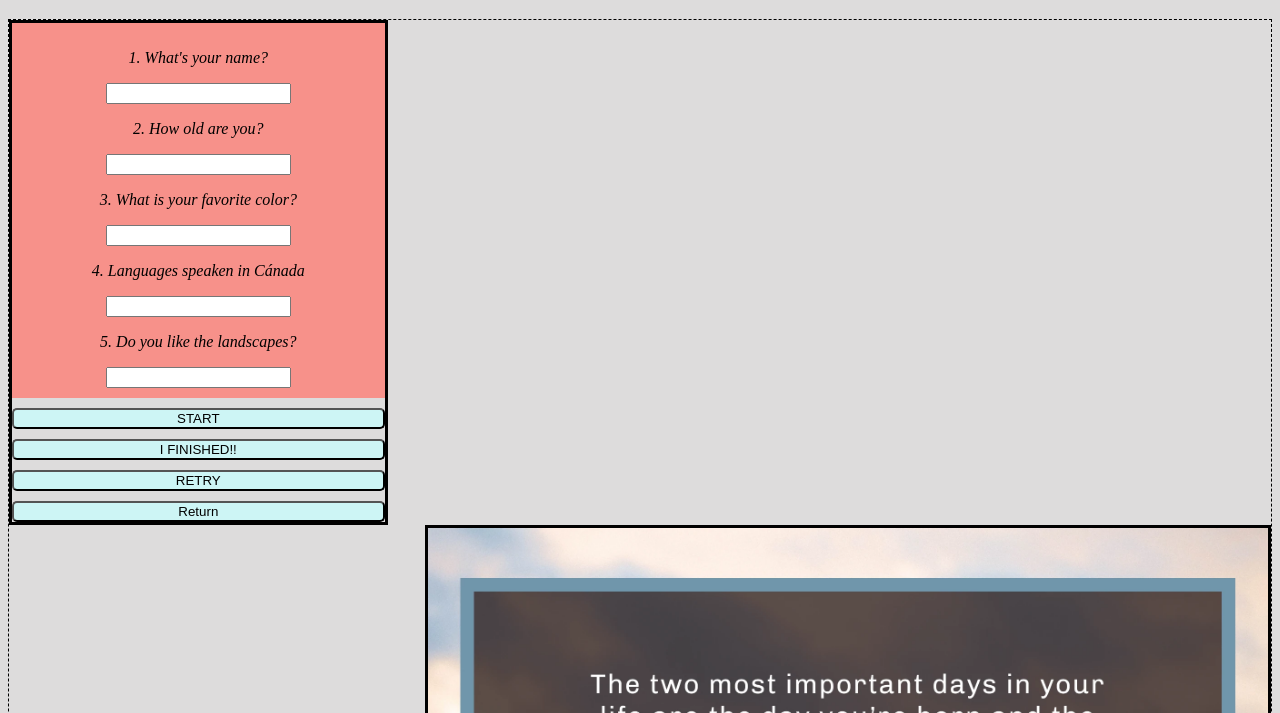
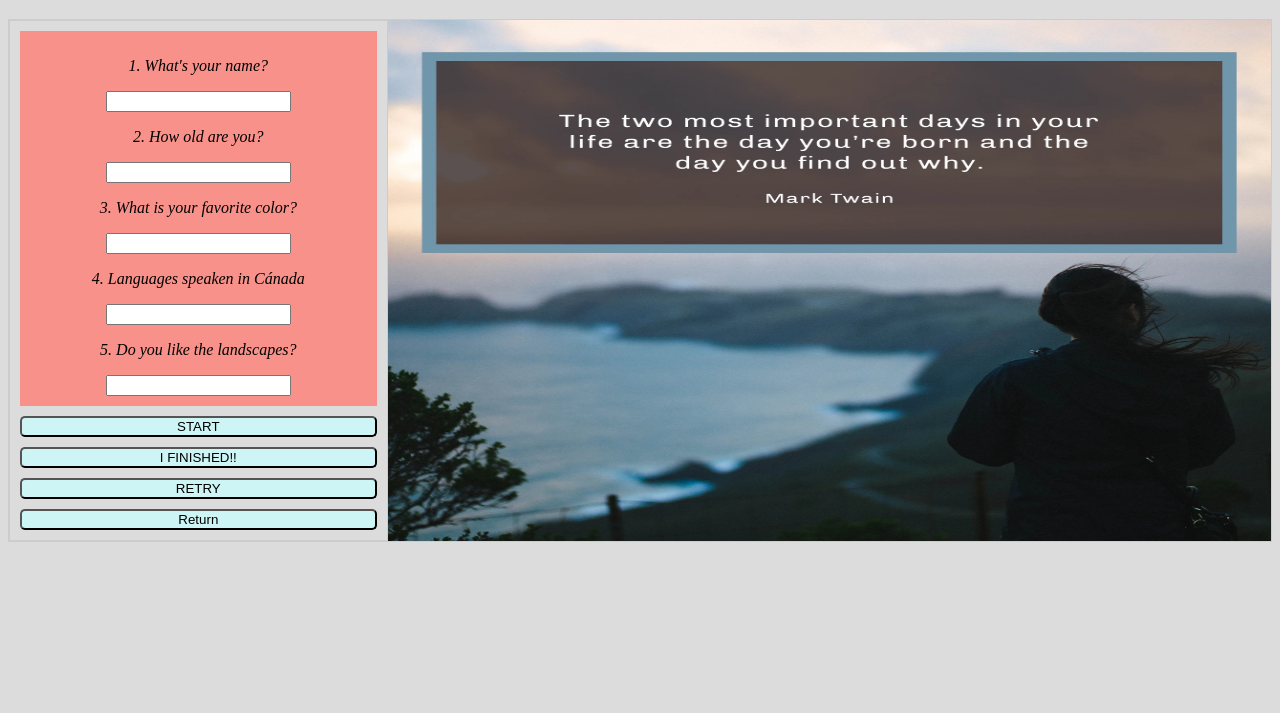
Before and after one commit to DavidOlmos03/Udemy_CursoJS, a plain HTML site: page Día+1/project_day1/project_day3/index.html in a window 1280 px wide. Shown: the part 87-800 px from the top of the page. Drawn offline with Linux system fonts and the light colour scheme.

Commit message:
task 3 completed

```diff
--- a/Día+1/project_day1/project_day3/index.css
+++ b/Día+1/project_day1/project_day3/index.css
@@ -1,20 +1,26 @@
 .principalBox{
+    display: flex;
+    align-items: flex-start;
     border: solid;
-    border-width: 1px;
-    border-style: dashed;
+    border: 1px solid #ccc;
 }
+/*
+.formulary, .imageMarkTwain{
+    Here we have slyle for both boxes
+}*/
 .formulary{
-    margin-right: 70%;
-    border: solid;
-    position:static;
+    flex: 1;
+    border:1px solid #ccc;
+    padding: 10px;
 }
 .imageMarkTwain{
-    margin-left: 33%;
-    border: solid;
-    position:static;
+    width: 70%;
+    height: 521px;
 }
 .imageMarkTwain img{
+    flex: 0;
     width: 100%;
+    height:100% ;
 }
 button {
     width: 100%;
```
Also changed, not shown: Día+1/project_day1/project_day3/index.html (+0 -2 lines).
